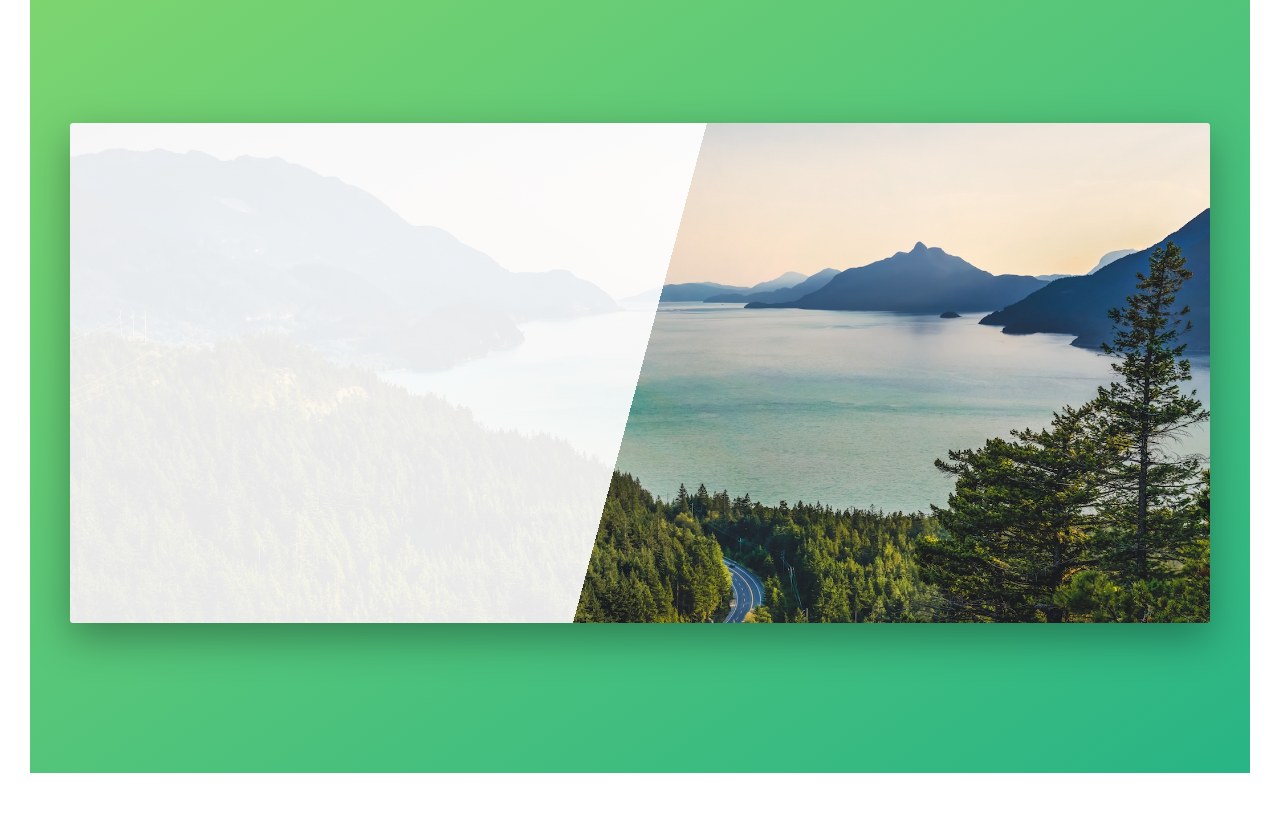
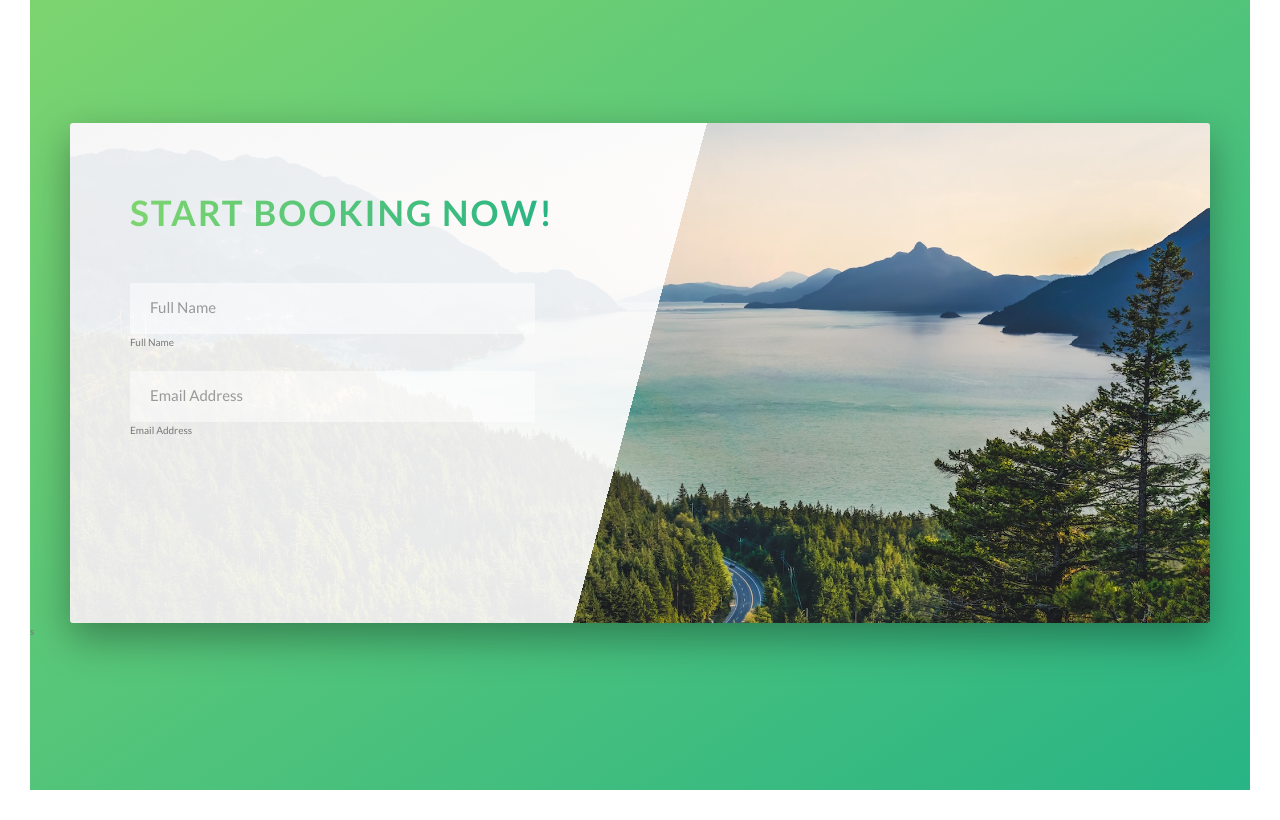
Before and after one commit to wesreitz64/advanced-css-course, a website: page Natours/starter/index.html in a window 1280 px wide. Shown: the part 5020-5840 px from the top of the page. Drawn offline with Linux system fonts and the light colour scheme.

Commit message:
added files

```diff
--- a/Natours/sass/abstracts/_variables.scss
+++ b/Natours/sass/abstracts/_variables.scss
@@ -12,6 +12,7 @@ $color-tertiary-dark: #5643fa;
 $color-white: #fff;
 $color-black: #000;
 $color-grey-dark: #777;
+$color-grey-dark-2: #999;
 
 $color-grey-light-1: #f7f7f7;
 $color-grey-light-2: #eee;
--- /dev/null
+++ b/Natours/sass/components/_form.scss
@@ -0,0 +1,34 @@
+.form {
+	&__group:not(:last-child) {
+		margin-bottom: 2rem;
+	}
+
+	&__input {
+		font-size: 1.5rem;
+		font-family: inherit;
+		color: inherit;
+		padding: 1.5rem 2rem;
+		border-radius: 2px;
+		background-color: rgba($color-white, 0.5);
+		border: none;
+		border-bottom: 3px solid transparent;
+		width: 90%;
+		display: block;
+
+		&:focus {
+			outline: none;
+			box-shadow: 0 1rem 2rem rgba($color-black, 0.1);
+			border-bottom: 3px solid $color-primary;
+		}
+		&:focus:invalid {
+			border-bottom: orangered;
+		}
+
+		// &__label {
+		// }
+
+		&::-webkit-input-placeholder {
+			color: $color-grey-dark-2;
+		}
+	}
+}
--- a/Natours/sass/main.scss
+++ b/Natours/sass/main.scss
@@ -13,6 +13,7 @@
 @import "components/card";
 @import "components/composition";
 @import "components/feature-box";
+@import "components/form";
 @import "components/story";
 
 @import "layout/grid";
--- a/Natours/sass/pages/_home.scss
+++ b/Natours/sass/pages/_home.scss
@@ -54,4 +54,9 @@
 	border-radius: 3px;
 	box-shadow: 0 1.5rem 4rem rgba($color-black, 0.35);
 	height: 50rem;
+
+	&__form {
+		width: 50%;
+		padding: 6rem;
+	}
 }
--- a/Natours/starter/index.html
+++ b/Natours/starter/index.html
@@ -295,9 +295,27 @@
             <section class="section-book">
                 <div class="row">
                     <div class="book">
+                        <div class="book__form">
+                            <div class="u-margin-bottom-medium">
+                                <h2 class="heading-secondary">
+                                    Start Booking Now!
+                                </h2>
+                            </div>
+                            <form action="#" class="form">
+                                <div class="form__group">
+                                    <input type="text" class="form__input" placeholder="Full Name" id="name" required>
+                                    <label for="name" class="form__label">Full Name</label>
+                                </div>
 
+                                <div class="form__group">
+                                    <input type="email" class="form__input" placeholder="Email Address" id="email"
+                                        required>
+                                    <label for="email" class="form__label">Email Address</label>
+                                </div>
+                            </form>
+                        </div>
                     </div>
-                </div>
+                </div>s
             </section>
         </main>
 
```
Also changed, not shown: Natours/starter/css/style.css.
